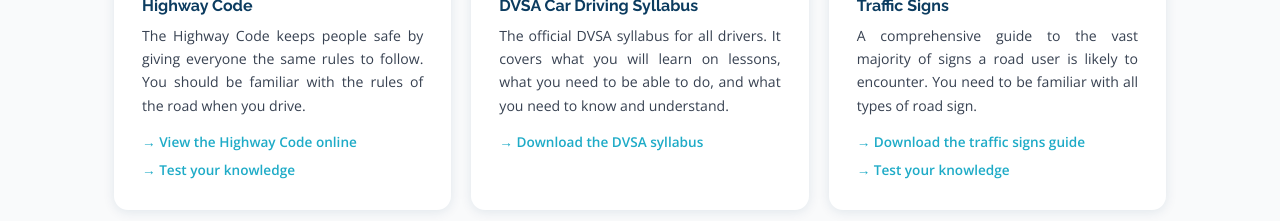
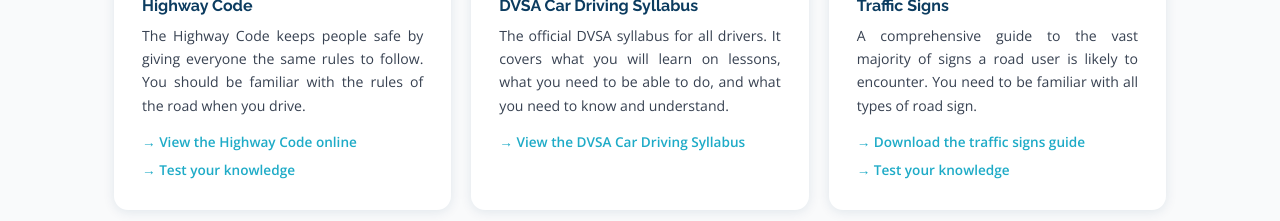
Before and after one commit to mikehinton-wq/mods-website, a React (Vite) app: page /driving-syllabus in a window 1280 px wide. Shown: the part 2440-2661 px from the top of the page. Built offline with nearby package versions, Linux system fonts and the light colour scheme.

Commit message:
Update site

```diff
--- a/src/pages/DrivingSyllabus.jsx
+++ b/src/pages/DrivingSyllabus.jsx
@@ -77,7 +77,7 @@ const resources = [
     title: 'DVSA Car Driving Syllabus',
     desc: 'The official DVSA syllabus for all drivers. It covers what you will learn on lessons, what you need to be able to do, and what you need to know and understand.',
     links: [
-      { label: 'Download the DVSA syllabus', href: 'https://www.gov.uk/government/publications/car-driving-syllabus' },
+      { label: 'View the DVSA Car Driving Syllabus', href: 'https://www.gov.uk/guidance/learning-to-drive-a-car-syllabus/introduction-to-the-car-and-light-van-driving-syllabus-category-b' },
     ],
   },
   {
```
